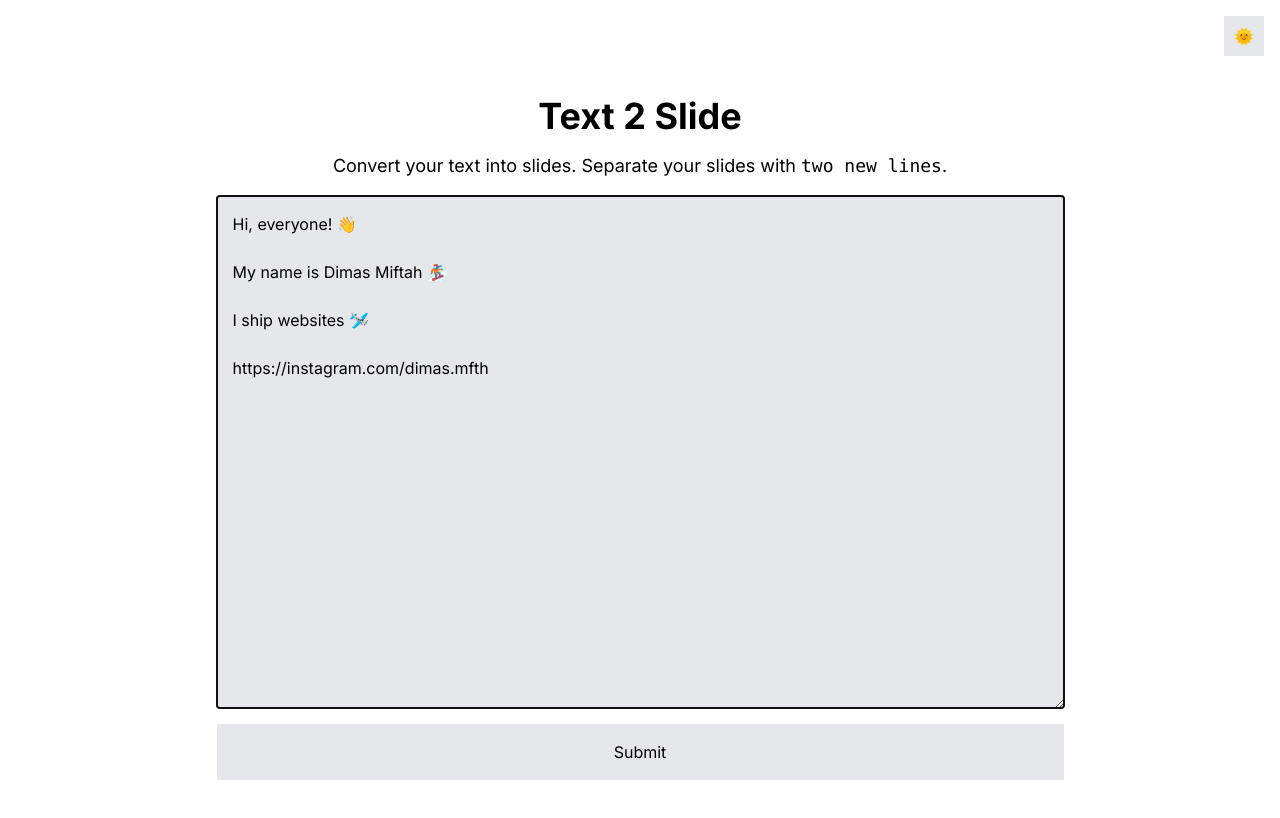
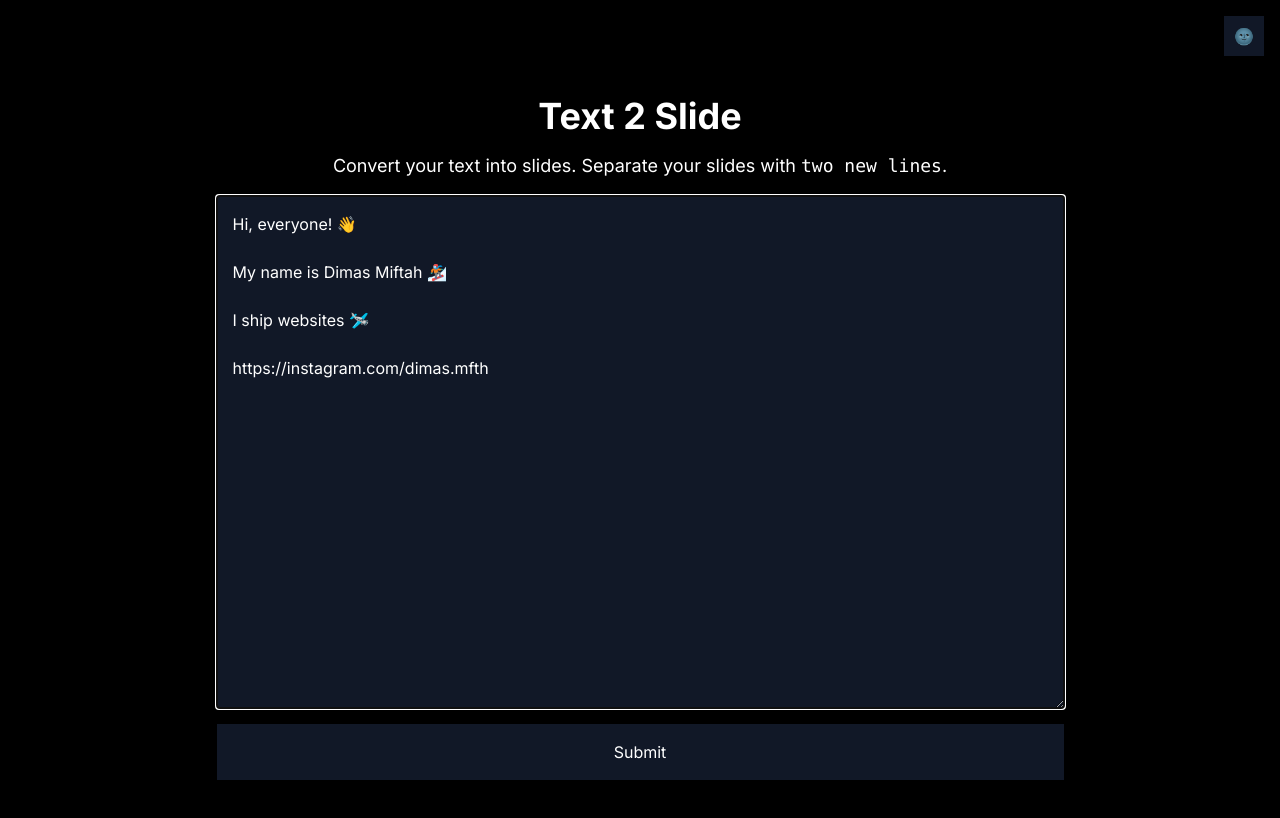
Before and after one commit to dimasmiftah/text2slide, a Next.js app: page / in a window 1280 px wide. Shown: the top 818 px of the page. Built offline with nearby package versions, Linux system fonts and the light colour scheme.

Commit message:
fix: missing localStorage

```diff
--- a/src/app/page.tsx
+++ b/src/app/page.tsx
@@ -12,10 +12,10 @@ I ship websites 🛩️
 https://instagram.com/dimas.mfth`;
 
 export default function Home() {
-  const [text, setText] = useState(localStorage?.getItem(TEXT_STORAGE_KEY) || DEFAULT_TEXT);
+  const [text, setText] = useState(DEFAULT_TEXT);
   const [slides, setSlides] = useState<string[]>([]);
   const [activeSlide, setActiveSlide] = useState(0);
-  const [theme, setTheme] = useState<'light' | 'dark'>(localStorage?.getItem(THEME_STORAGE_KEY) as 'light' | 'dark');
+  const [theme, setTheme] = useState<'light' | 'dark'>('dark');
 
   const colorClass = theme === 'dark' ? 'bg-gray-900 text-white' : 'bg-gray-200 text-black';
 
@@ -58,6 +58,23 @@ export default function Home() {
   };
 
   useEffect(() => {
+    if (typeof window !== 'undefined') {
+      const storedText = localStorage.getItem(TEXT_STORAGE_KEY);
+      if (storedText) setText(storedText);
+
+      const storedTheme = localStorage.getItem(THEME_STORAGE_KEY);
+      if (storedTheme) {
+        setTheme(storedTheme === 'dark' ? 'dark' : 'light');
+        document.documentElement.classList.toggle('dark', storedTheme === 'dark');
+      }
+    }
+  }, []);
+
+  useEffect(() => {
+    document.documentElement.classList.toggle('dark', theme === 'dark');
+  }, [theme]);
+
+  useEffect(() => {
     const handleKeyDown = (event: KeyboardEvent) => {
       if (event.key === 'ArrowLeft') {
         handlePrev();
@@ -77,10 +94,6 @@ export default function Home() {
     };
     // eslint-disable-next-line react-hooks/exhaustive-deps
   }, [text, slides, theme]);
-
-  useEffect(() => {
-    document.documentElement.classList.toggle('dark', theme === 'dark');
-  }, [theme]);
 
   const renderThemeToggle = () => (
     <button className={`w-10 h-10 ${colorClass}`} onClick={handleToggleTheme}>
```
